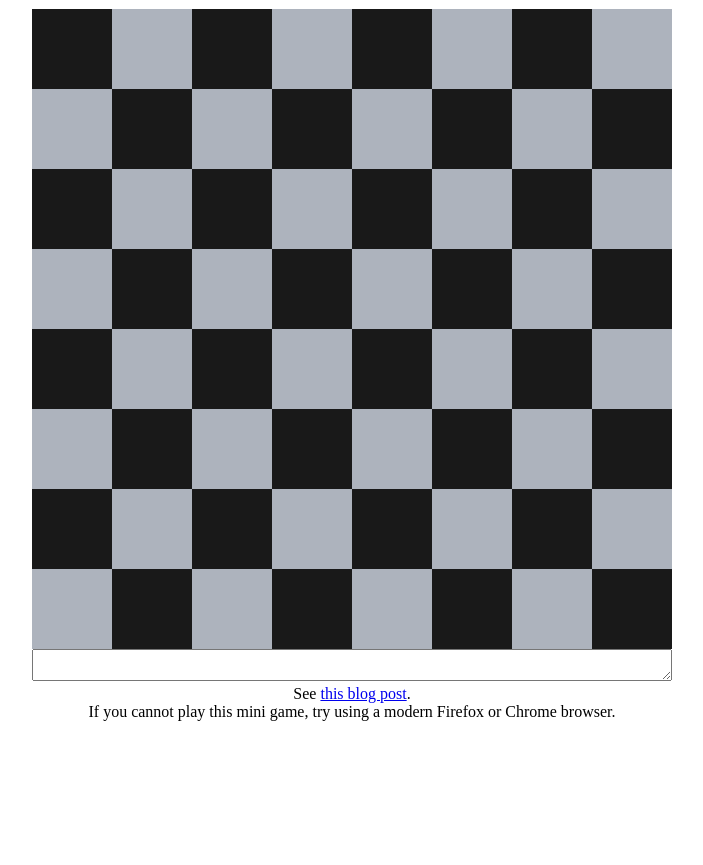
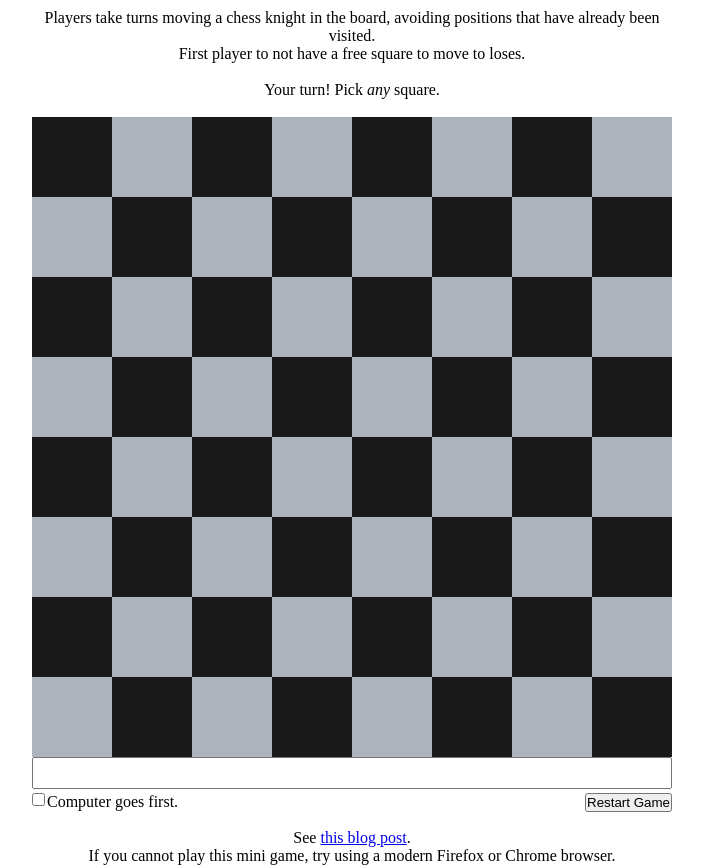
Before and after one commit to rodrigogiraoserrao/minigames, a plain HTML site: page knights-tour/index.html in a window 1280 px wide. Shown: the part 48-913 px from the top of the page, without its empty margins (288-991 px from the left). Before the commit the page ends 800 px from the top, so only its background shows below. Drawn offline with Linux system fonts and the light colour scheme.

Commit message:
Add Pt/En strings, restart game button and first player toggle.

```diff
--- a/knights-tour/index.html
+++ b/knights-tour/index.html
@@ -10,12 +10,24 @@
 </head>
 
 <body>
+    <div id="gameContainer" style="margin:0 auto;">
         <h1 style="padding:10px">Knight's Tour</h1>
+        <p>Players take turns moving a chess knight in the board, avoiding positions that have already been visited.</p>
+        <p>First player to not have a free square to move to loses.</p>
+        <br />
+        <p id="alertsParagraph"> </p>
+        <br />
         <canvas id="myCanvas"></canvas>
-    <textarea id="movesTextarea" style="height:auto;"></textarea>
+        <textarea id="movesTextarea" style="height:auto;resize:none;"></textarea>
+        <br />
+        <input type="checkbox" id="computerGoesFirstCheckbox" name="computerGoesFirstCheckbox" style="float:left;">
+        <label for="computerGoesFirstCheckbox" style="float:left;margin-left:2px">Computer goes first.</label>
+        <button onclick="resetGame()" style="float:right;">Restart Game</button>
+        <br />
         <br />
         <p>See <a href="https://mathspp.com/blog/problems/knights-tour" target="_blank">this blog post</a>.</p>
         <p>If you cannot play this mini game, try using a modern Firefox or Chrome browser.</p>
+    </div>
 
     <script>
         const DARK = "#191919";
@@ -27,7 +39,36 @@
         const WIDTH = 8*SQUARE_SIZE;
         const NPC_TIME = 1000;
 
+        language = "en";
+        const strings = {
+            "you_lost": {
+                "en": "You lost!",
+                "pt": "Perdeste!"
+            },
+            "you_won": {
+                "en": "You won!",
+                "pt": "Ganhaste!"
+            },
+            "your_turn": {
+                "en": "Your turn.",
+                "pt": "É a tua vez."
+            },
+            "your_initial_turn": {
+                "en": "It is your turn. Pick <i>any</i> square.",
+                "pt": "É a tua vez. Escolhe um quadrado <i>qualquer</i>."
+            },
+            "commputers_turn": {
+                "en": "The computer is thinking...",
+                "pt": "O computador está a pensar..."
+            },
+            "pick_valid_move": {
+                "en": "Pick any <i>valid</i> move (any of the circumferences).",
+                "pt": "Por favor escolhe uma jogada <i>válida</i> (qualquer uma das circunferências)."
+            }
+        };
+
         /* Several variables useful for the game. */
+        var playerStarts = true; // flag if the user is the first player or not.
         var visited;     // 8x8 matrix with visited positions.
         var knightPosition; // the a1 notational position of where the knight stands.
         var possibleMoves; // array with positions to which the knight can go next, in a1 notation.
@@ -67,7 +108,7 @@
                     Math.floor(pos.y / SQUARE_SIZE)
                 ])
                 if (-1 < possibleMoves.indexOf(a1)) moveKnight(a1);
-                else console.log("nope");
+                else alertsParagraph.innerHTML = strings["pick_valid_move"][language];
             }
         }
 
@@ -75,6 +116,7 @@
             cleanupKnightPosition();
 
             var move;
+            if (knightPosition !== undefined) {
                 const currXY = a1ToXY(knightPosition);
                 const rect = strategy[currXY[1]][currXY[0]];
                 // Try to use the strategy to pick a move.
@@ -84,10 +126,12 @@
                         move = a1;
                     }
                 });
+            }
             if (undefined === move) {
                 move = possibleMoves[Math.floor(Math.random() * possibleMoves.length)]
             }
 
+            console.log(move);
             knightPosition = move;
             const pos = a1ToXY(move);
             visited[pos[1]][pos[0]] = true;
@@ -95,6 +139,8 @@
             registerNPCMove(move);
             syncPossibleMoves();
             canMove = true;
+            alertsParagraph.innerHTML = strings["your_turn"][language];
+            highlightPossibleMoves();
         }
 
         /* Moves the knight to the appropriate position on the chessboard. */
@@ -111,23 +157,24 @@
 
             canMove = false;
             if (0 === possibleMoves.length) {
-                alert("You have won.");
+                alertsParagraph.innerHTML = strings["you_won"][language];
                 return;
             }
 
             // cf. https://stackoverflow.com/a/39914235/2828287, visited on 18-12-2020
+            alertsParagraph.innerHTML = strings["commputers_turn"][language];
             await new Promise(r => setTimeout(r, NPC_TIME)); // sleep for a bit.
             moveNPC();
 
             if (0 === possibleMoves.length) {
-                alert("You have lost.");
+                alertsParagraph.innerHTML = strings["you_lost"][language];
                 return;
             }
-            highlightPossibleMoves();
         }
 
         /* Function to register the user move. */
         function registerUserMove(a1) {
+            console.log(a1);
             movesTextarea.value = (movesTextarea.value ? movesTextarea.value + ", " + a1 : a1);
         }
 
@@ -203,6 +250,12 @@
 
         /* Computes legal moves for the next play and sets the global variable. */
         function syncPossibleMoves() {
+            if (knightPosition === undefined) {
+                const f = (a, b) => [].concat(...a.map(d => b.map(e => [].concat(d, e))));
+                // Apply the cartesian product and then build a string out of the pairs.
+                possibleMoves = f([..."abcdefgh"], [..."12345678"]).map(pair => pair[0]+pair[1]);
+                return;
+            }
             possibleMoves = [];
             var pos = a1ToXY(knightPosition);
             [[1, 2], [2, 1]].forEach(function(ds) {
@@ -215,6 +268,7 @@
             possibleMoves = possibleMoves.filter(function(pos) {
                 return pos[0] >= 0 && pos[0] < 8 && pos[1] >= 0 && pos[1] < 8 && !visited[pos[1]][pos[0]];
             }).map(xyToA1);
+            console.log(possibleMoves);
         }
 
         /* Highlight legal moves in the chessboard. */
@@ -248,11 +302,18 @@
                 }
             }
             knightPosition = undefined;
-            canMove = true;
+            syncPossibleMoves();
+            canMove = playerStarts;
             movesTextarea.value = "";
             generateNPCStrategy();
+            if (!playerStarts) {
+                moveNPC();
+            } else {
+                alertsParagraph.innerHTML = "Your turn! Pick <i>any</i> square.";
+            }
         }
 
+        document.getElementById("gameContainer").style.width = `${8*SQUARE_SIZE}px`;
         // Initialise the canvas.
         var canvas = document.getElementById("myCanvas");
         canvas.setAttribute("width", 8*SQUARE_SIZE);
@@ -261,8 +322,14 @@
         // Get the reference to the textarea that registers the moves.
         var movesTextarea = document.getElementById("movesTextarea");
         movesTextarea.style.width = `${8*SQUARE_SIZE-2}px`;
+        // Get the reference to the paragraph that displays information.
+        var alertsParagraph = document.getElementById("alertsParagraph");
 
         document.addEventListener("mousedown", mouseListener, false);
+
+        document.getElementById("computerGoesFirstCheckbox").addEventListener("change", () => {
+            playerStarts = !playerStarts;
+        })
 
         // Initialise the game.
         resetGame();
```
Lines whose indentation alone changed are shown as unchanged.
